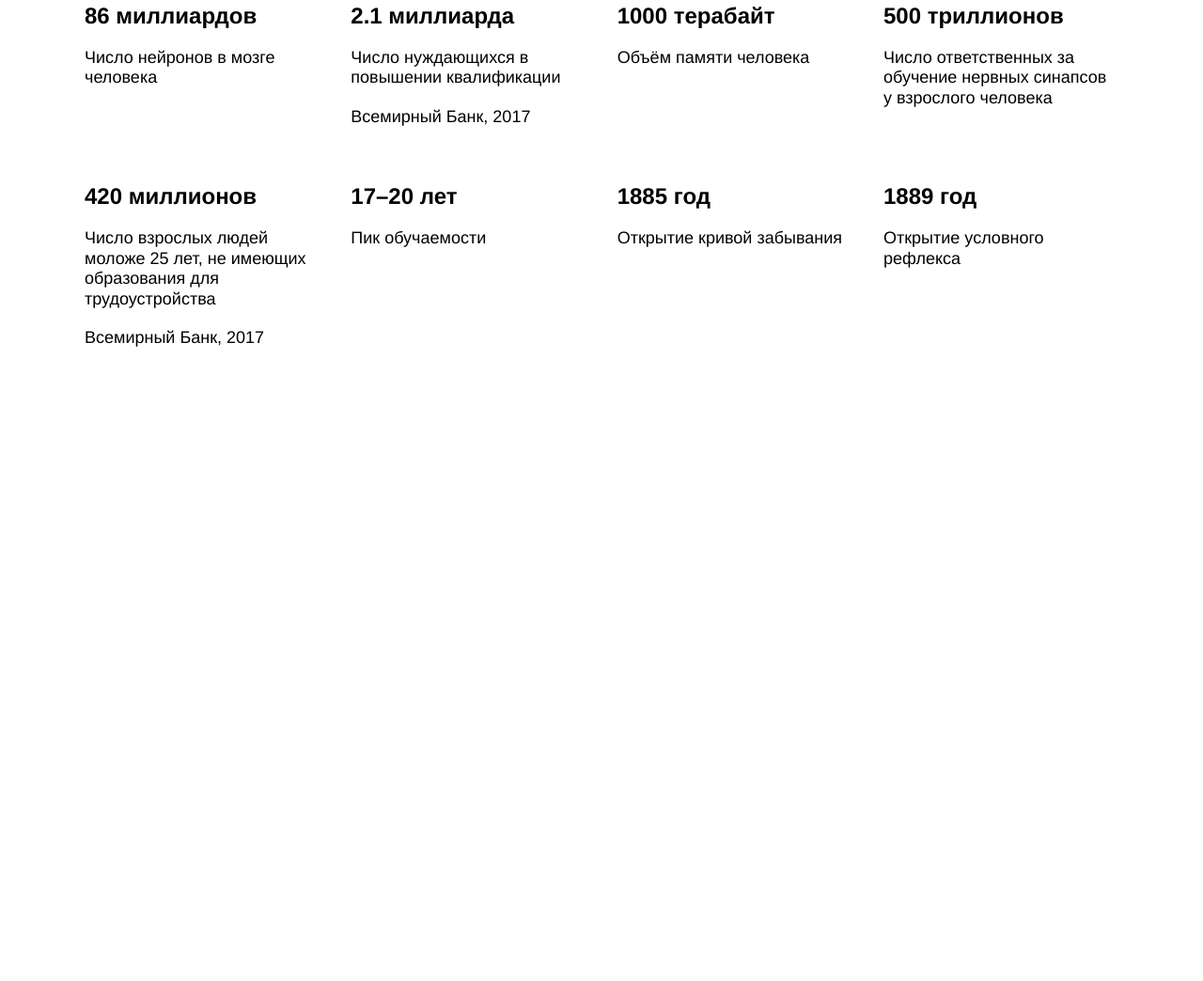
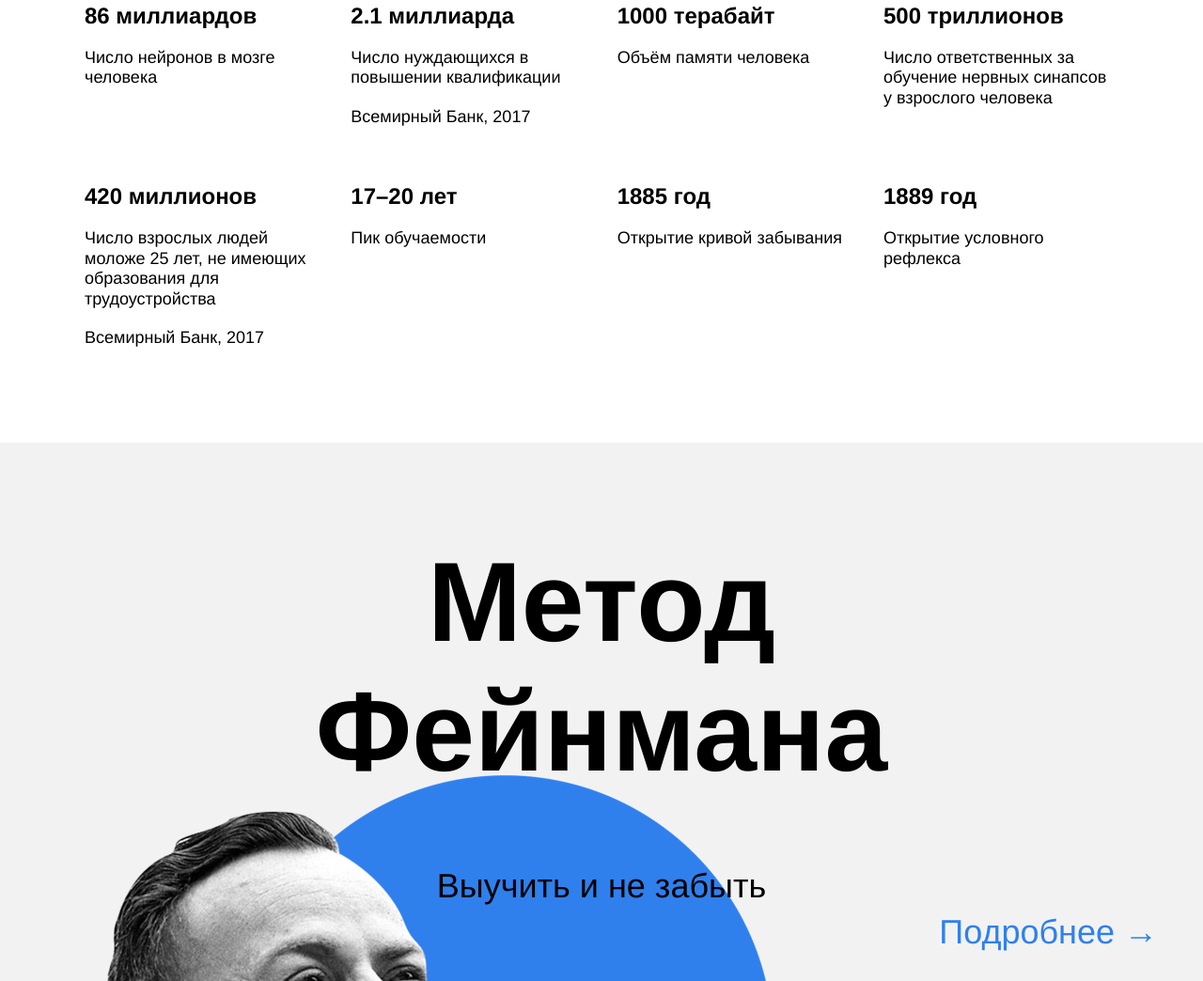
Before and after one commit to sllexa/how-to-learn, a plain HTML site: page index.html in a window 1280 px wide. Shown: the part 1536-2580 px from the top of the page at 94% size. Before the commit the page ends 1907 px from the top, so only its background shows below. Drawn offline with Linux system fonts and the light colour scheme.

Commit message:
Made a feynman block

```diff
--- a/index.html
+++ b/index.html
@@ -83,6 +83,9 @@
       </section>
 
       <section class="feynman">
+        <h2 class="feynman__title">Метод Фейнмана</h2>
+        <p class="feynman__subtitle">Выучить и не забыть</p>
+        <a class="feynman__link" href="#">Подробнее →</a>
       </section>
 
       <section class="kaufman">
--- a/styles/style.css
+++ b/styles/style.css
@@ -174,3 +174,39 @@
   font-weight: normal;
   margin: 20px 0 0;
 }
+/*Feynman*/
+.feynman {
+  margin-top: 100px;
+  padding-top: 100px;
+  height: 890px;
+  background: #f2f2f2 url(../images/feynman.png) no-repeat bottom left;
+  position: relative;
+}
+
+.feynman__title {
+  font-size: 120px;
+  line-height: 1.15;
+  font-weight: 600;
+  text-align: center;
+  margin: 0 auto;
+  width: 648px;
+}
+
+.feynman__subtitle {
+  font-size: 36px;
+  line-height: 51px;
+  font-weight: normal;
+  text-align: center;
+  margin: 70px 0 0;
+}
+
+.feynman__link {
+  font-size: 36px;
+  line-height: 51px;
+  font-weight: normal;
+  text-decoration: none;
+  color: #2f80ed;
+  position: absolute;
+  top: 50%;
+  right: 48px;
+}
```
